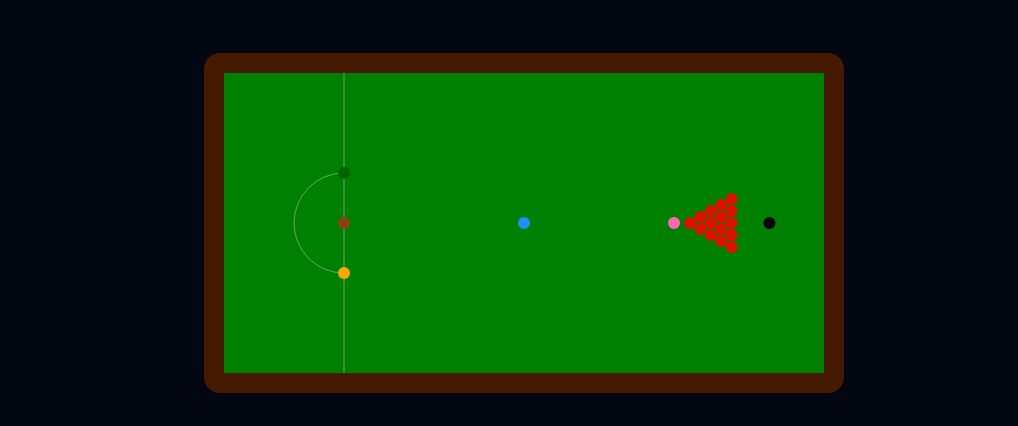
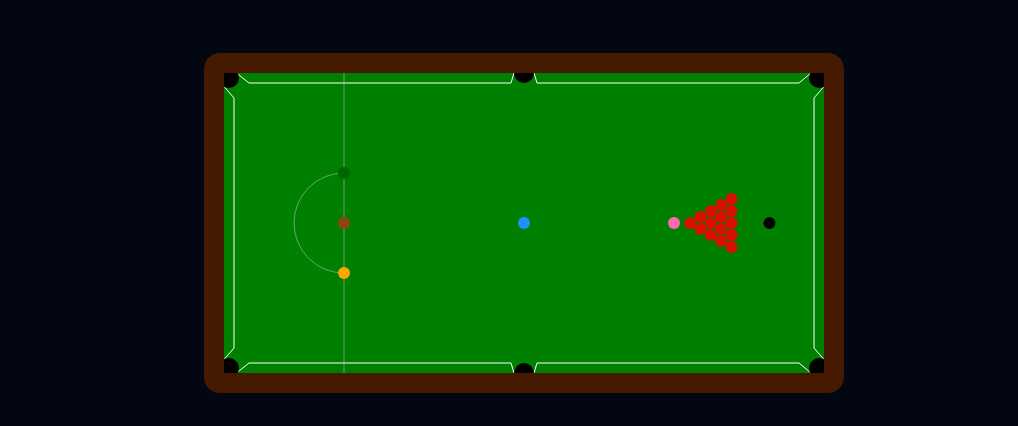
Before and after one commit to RutaKlim/snooker_simulation, a website built with Vite: page index.html in a window 1280 px wide. Shown: the part 119-545 px from the top of the page, without its empty margins (116-1134 px from the left). Built offline with nearby package versions, Linux system fonts and the light colour scheme; a web font is replaced by a local one.

Commit message:
added pockets and borders, and starting ball collisions with all balls

```diff
--- a/index.html
+++ b/index.html
@@ -4,7 +4,7 @@
 		<meta charset="UTF-8" />
 		<link rel="icon" type="image/svg+xml" href="/favicon.svg" />
 		<meta name="viewport" content="width=device-width, initial-scale=1.0" />
-		<title>Snooker Simulation</title>
+		<title>🎱 Snooker Simulation</title>
 		<script defer type="module" src="/src/main.js"></script>
 		<link rel="preconnect" href="https://fonts.googleapis.com" />
 		<link rel="preconnect" href="https://fonts.gstatic.com" crossorigin />
@@ -293,6 +293,7 @@
 			</p>
 			<p class="mb-3 text-lg">Will implement:</p>
 			<ul class="*:mb-2 text-lg pl-6">
+				<li>• Add pockets and borders</li>
 				<li>• Cue stick using mouse events</li>
 				<li>• Eventually calculating initial velocity using the cue stick</li>
 				<li>• potting balls, and removing them from the table and game</li>
@@ -344,7 +345,7 @@
 					/>
 					<div class="text-2xl">°</div>
 					<p class="ml-3">
-						(0 ≤ θ ≤ 360, radian anticlockwise format) <-- now in degrees for
+						(0 ≤ θ ≤ 360, radian anticlockwise format) ⬅️ now in degrees for
 						improved UX
 					</p>
 				</div>
@@ -352,21 +353,23 @@
 			<p class="text-sm mt-2 text-gray-300">
 				(To apply the new values, press 'strike' again)
 			</p>
+			<!-- game panel -->
+			<section></section>
 			<!-- start - canvas -->
 			<div class="flex justify-center items-center w-full mt-8 mb-7">
-				<canvas id="game_canvas" width="1100" height="650"></canvas>
+				<canvas id="game_canvas" width="900" height="550"></canvas>
 			</div>
 			<!-- end - canvas -->
 			<div class="flex justify-center gap-6 mt-2">
 				<button
 					id="test3_strike"
-					class="border border-amber-50 w-25 py-1 cursor-pointer rounded-sm"
+					class="border border-amber-50 w-35 py-1 cursor-pointer rounded-sm"
 				>
-					strike ▶️
+					start game ▶️
 				</button>
 				<button
 					id="test3_restart"
-					class="border border-amber-50 w-25 py-1 cursor-pointer rounded-sm"
+					class="border border-amber-50 w-35 py-1 cursor-pointer rounded-sm"
 				>
 					restart 🔄️
 				</button>
--- a/src/game/game.js
+++ b/src/game/game.js
@@ -1,4 +1,5 @@
 import { Ball } from "../physics/ball.js";
+import { CueBall } from "../physics/ball.js";
 import { drawAllBallsAtStartingPos } from "../render/drawBall.js";
 import { drawTable } from "../render/drawTable.js";
 
@@ -18,6 +19,12 @@ const height = 350;
 const topLeftTableX = (cWidth - width) / 2;
 const topLeftTableY = (cHeight - height) / 2;
 
+const cueBall = new CueBall(
+	true,
+	topLeftTableX + (width * 2) / 11, // temp rn
+	topLeftTableY + (height * 9) / 15, // temp rn
+);
+
 const initialSpeed = document.getElementById("game_speed").value;
 const deceleration = document.getElementById("game_deceleration").value;
 // Angle - also for the cue ball
@@ -25,7 +32,7 @@ function calcDirectionForCueBall() {
 	const angle_degree = Number(
 		document.getElementById("game_angle_degrees").value,
 	);
-	// TODO FINISH HERE
+
 	// changeDirections(cueBall);
 }
 calcDirectionForCueBall();
@@ -211,6 +218,7 @@ const redBall15 = new Ball(
 );
 
 const balls = [
+	cueBall,
 	yellowBall,
 	brownBall,
 	greenBall,
--- a/src/physics/cue.js
+++ b/src/physics/cue.js
@@ -5,3 +5,6 @@ export class Cue {
 	_startAngle;
 	constructor(startX, startY, startAngle) {}
 }
+
+// implement being able to use up and down keys to move the cue stick and then back and forward keys for power??
+// but id prefer the mouse, then how far it is can be the hypotenuse, and the angle the radian direction
--- a/src/render/drawTable.js
+++ b/src/render/drawTable.js
@@ -6,9 +6,109 @@ export function drawTable(table, originX, originY, tableWidth, tableHeight) {
 	const width = tableWidth;
 	const height = tableHeight;
 
+	const pocketR = 10;
+	const borderW = 22;
+
+	// cushion rail
+	c.fillStyle = "#4f3611";
+	c.beginPath();
+	c.moveTo(originX - borderW, originY);
+	c.quadraticCurveTo(
+		originX - borderW,
+		originY - borderW,
+		originX,
+		originY - borderW,
+	);
+	c.lineTo(originX + tableWidth, originY - borderW);
+	c.quadraticCurveTo(
+		originX + tableWidth + borderW,
+		originY - borderW,
+		originX + tableWidth + borderW,
+		originY,
+	);
+	c.lineTo(originX + tableWidth + borderW, originY + tableHeight);
+	c.quadraticCurveTo(
+		originX + tableWidth + borderW,
+		originY + tableHeight + borderW,
+		originX + tableWidth,
+		originY + tableHeight + borderW,
+	);
+	c.lineTo(originX, originY + tableHeight + borderW);
+	c.quadraticCurveTo(
+		originX - borderW,
+		originY + tableHeight + borderW,
+		originX - borderW,
+		originY + tableHeight,
+	);
+	c.lineTo(originX - borderW, originY);
+	c.fill();
+
+	// pocket padding colours
+
 	// table
 	c.fillStyle = "green";
 	c.fillRect(originX, originY, width, height);
+
+	// borders
+	// -----------------------------
+	// top left
+	c.strokeStyle = "white";
+	c.beginPath();
+	c.moveTo(originX + pocketR, originY - 2);
+	c.lineTo(15 + originX + pocketR, originY + 10);
+	c.lineTo(originX + tableWidth / 2 - pocketR - 3, originY + 10);
+	c.lineTo(originX + tableWidth / 2 - pocketR, originY);
+
+	// top right
+	c.moveTo(originX + tableWidth / 2 + pocketR, originY);
+	c.lineTo(originX + tableWidth / 2 + pocketR + 3, originY + 10);
+	c.lineTo(originX + tableWidth - 15 - pocketR, originY + 10);
+	c.lineTo(originX + tableWidth - pocketR - 3, originY);
+
+	// right
+	c.moveTo(originX + tableWidth + 3, originY + pocketR);
+	c.lineTo(originX + tableWidth - pocketR, originY + pocketR + 15);
+	c.lineTo(
+		originX + tableWidth - pocketR,
+		originY + tableHeight - 15 - pocketR,
+	);
+	c.lineTo(originX + tableWidth + 3, originY + tableHeight - pocketR);
+
+	// bottom right
+	c.moveTo(originX + tableWidth / 2 + pocketR, originY + tableHeight);
+	c.lineTo(originX + tableWidth / 2 + pocketR + 3, originY + tableHeight - 10);
+	c.lineTo(originX + tableWidth - 15 - pocketR, originY + tableHeight - 10);
+	c.lineTo(originX + tableWidth - pocketR - 3, originY + tableHeight);
+
+	// bottom left
+	c.strokeStyle = "white";
+	c.moveTo(originX + pocketR, originY + tableHeight + 2);
+	c.lineTo(15 + originX + pocketR, originY + tableHeight - 10);
+	c.lineTo(originX + tableWidth / 2 - pocketR - 3, originY + tableHeight - 10);
+	c.lineTo(originX + tableWidth / 2 - pocketR, originY + tableHeight);
+
+	// left
+	c.moveTo(originX - 3, originY + pocketR);
+	c.lineTo(originX + pocketR, originY + pocketR + 15);
+	c.lineTo(originX + pocketR, originY + tableHeight - 15 - pocketR);
+	c.lineTo(originX - 3, originY + tableHeight - pocketR);
+
+	// ---
+	c.stroke();
+
+	// pockets
+	function drawPocket(x, y) {
+		c.fillStyle = "black";
+		c.beginPath();
+		c.arc(originX + x, originY + y, pocketR, 0, Math.PI * 2, true);
+		c.fill();
+	}
+	drawPocket(0 + 5, 0 + 5);
+	drawPocket(tableWidth / 2, 0);
+	drawPocket(tableWidth - 5, 0 + 5);
+	drawPocket(tableWidth - 5, tableHeight - 5);
+	drawPocket(tableWidth / 2, tableHeight);
+	drawPocket(0 + 5, tableHeight - 5);
 
 	// lines
 	//------------------------------------------------
```
